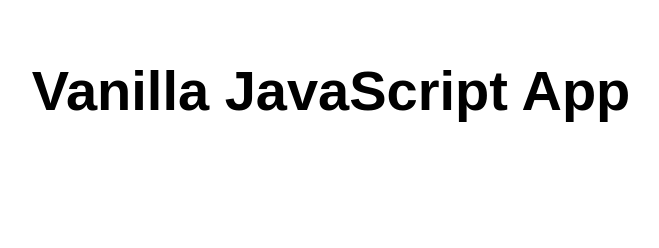
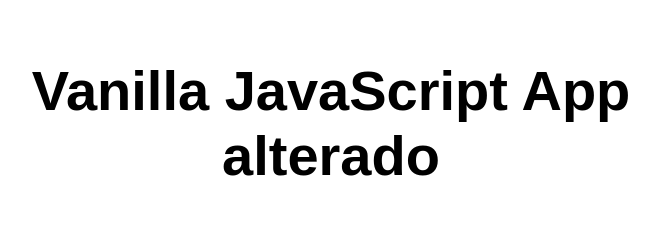
Before and after one commit to malhadinhas/my-first-static-web-app, a website: page src/index.html in a window 1280 px wide. Shown: the whole page, without its empty margins (309-968 px from the left). Drawn offline with Linux system fonts and the light colour scheme.

Commit message:
Update index.html

```diff
--- a/src/index.html
+++ b/src/index.html
@@ -10,7 +10,7 @@
 
 <body>
   <main>
-    <h1>Vanilla JavaScript App</h1>
+    <h1>Vanilla JavaScript App alterado</h1>
   </main>
 </body>
 
```
